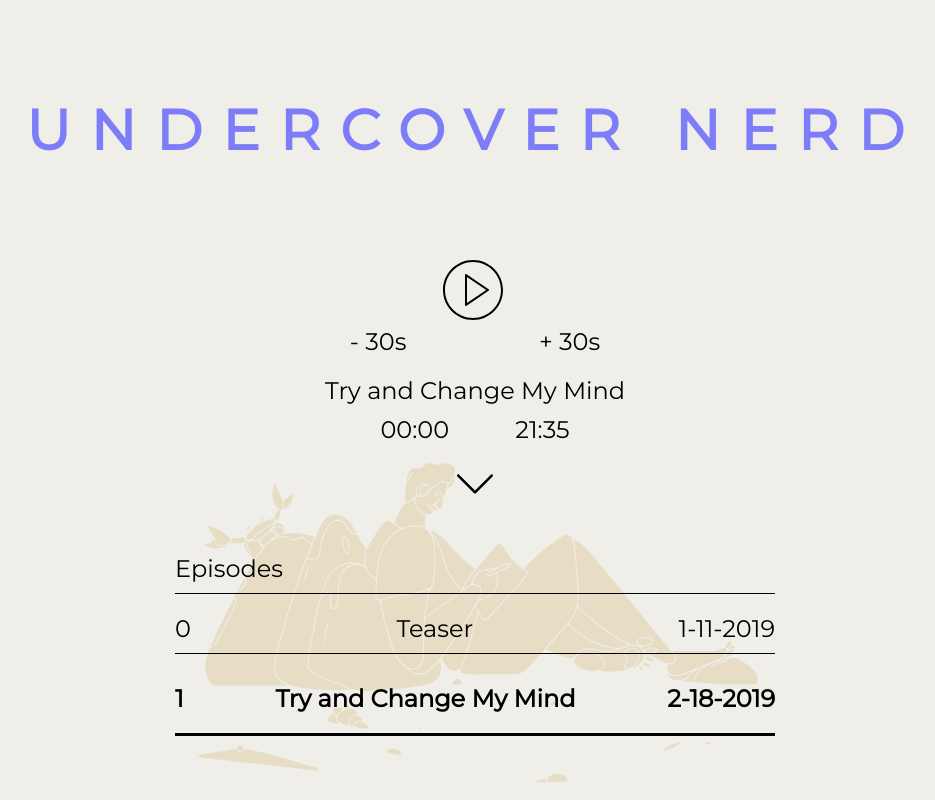
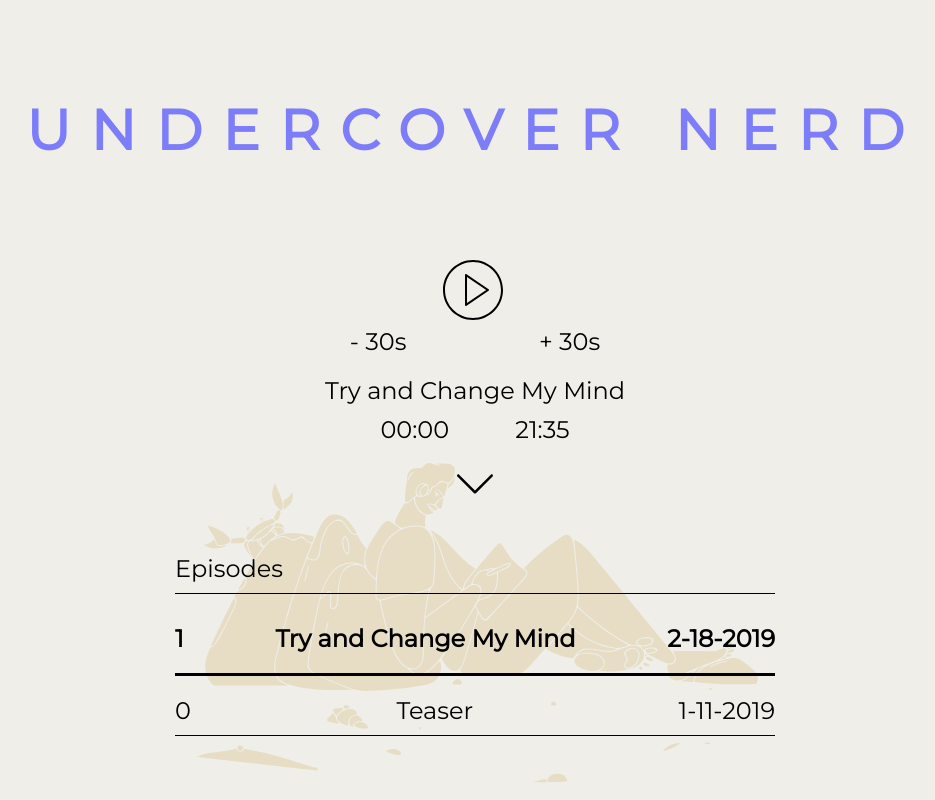
Before and after one commit to ibgrav/uc-nerd, a website: page public/index.html in a window 1280 px wide. Shown: the whole page, without its empty margins (165-1100 px from the left). Drawn offline with Linux system fonts and the light colour scheme.

Commit message:
Update index.html

```diff
--- a/public/index.html
+++ b/public/index.html
@@ -379,7 +379,7 @@
 
             var episodeList = '<div class="episode-header">Episodes</div>';
             var episodeDate = '';
-            for(i=0; i < jData.item.length; i++){
+            for(i = jData.item.length - 1; i >= 0; i--){
                 episodeDate = new Date(jData.item[i].pubDate);
                 episodeDate =  (episodeDate.getMonth() + 1) + "-" + episodeDate.getDate() + "-" + episodeDate.getFullYear();
                 episodeList += '<div class="episode" data-e="'+ i +'">'+
```
